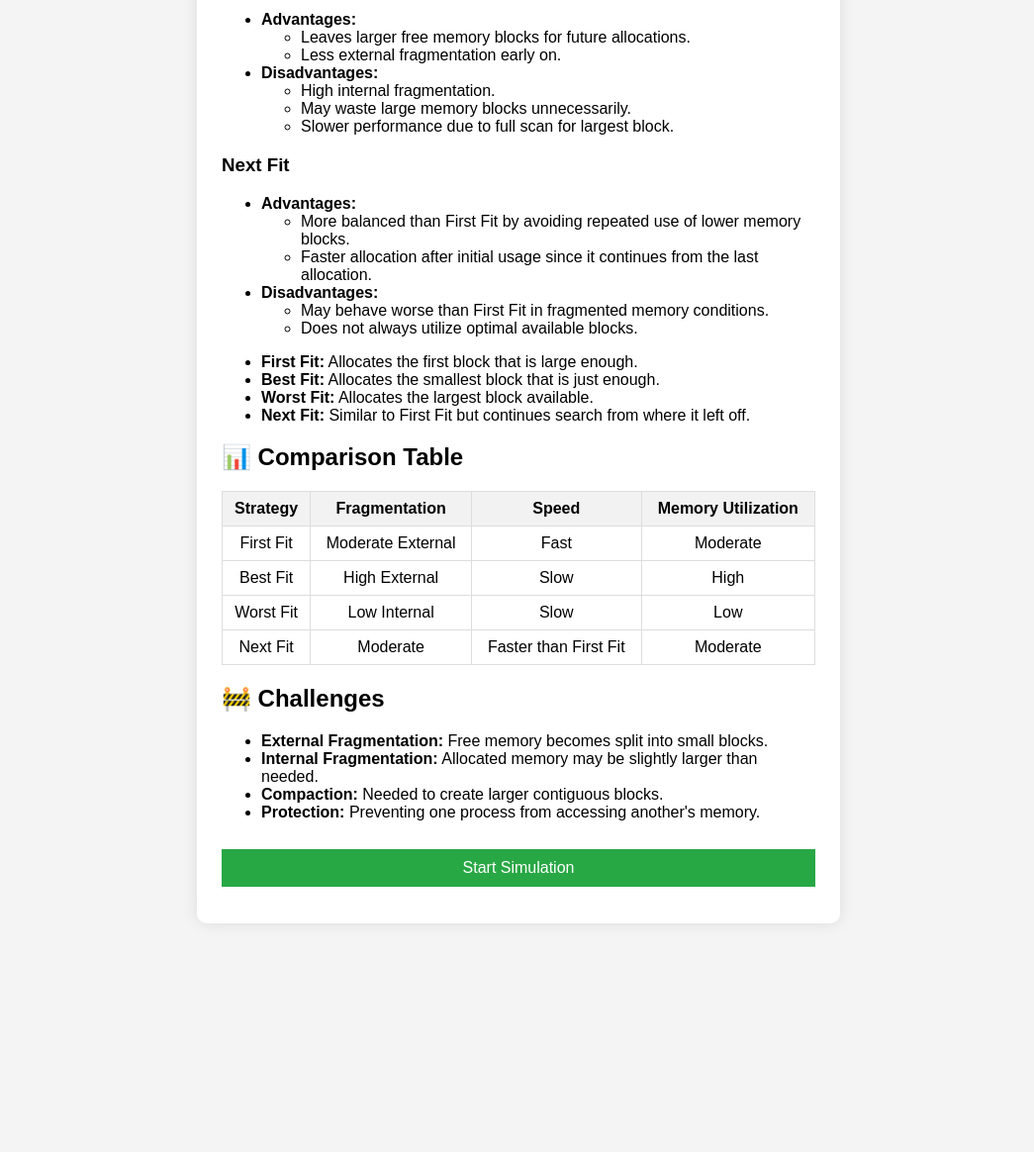
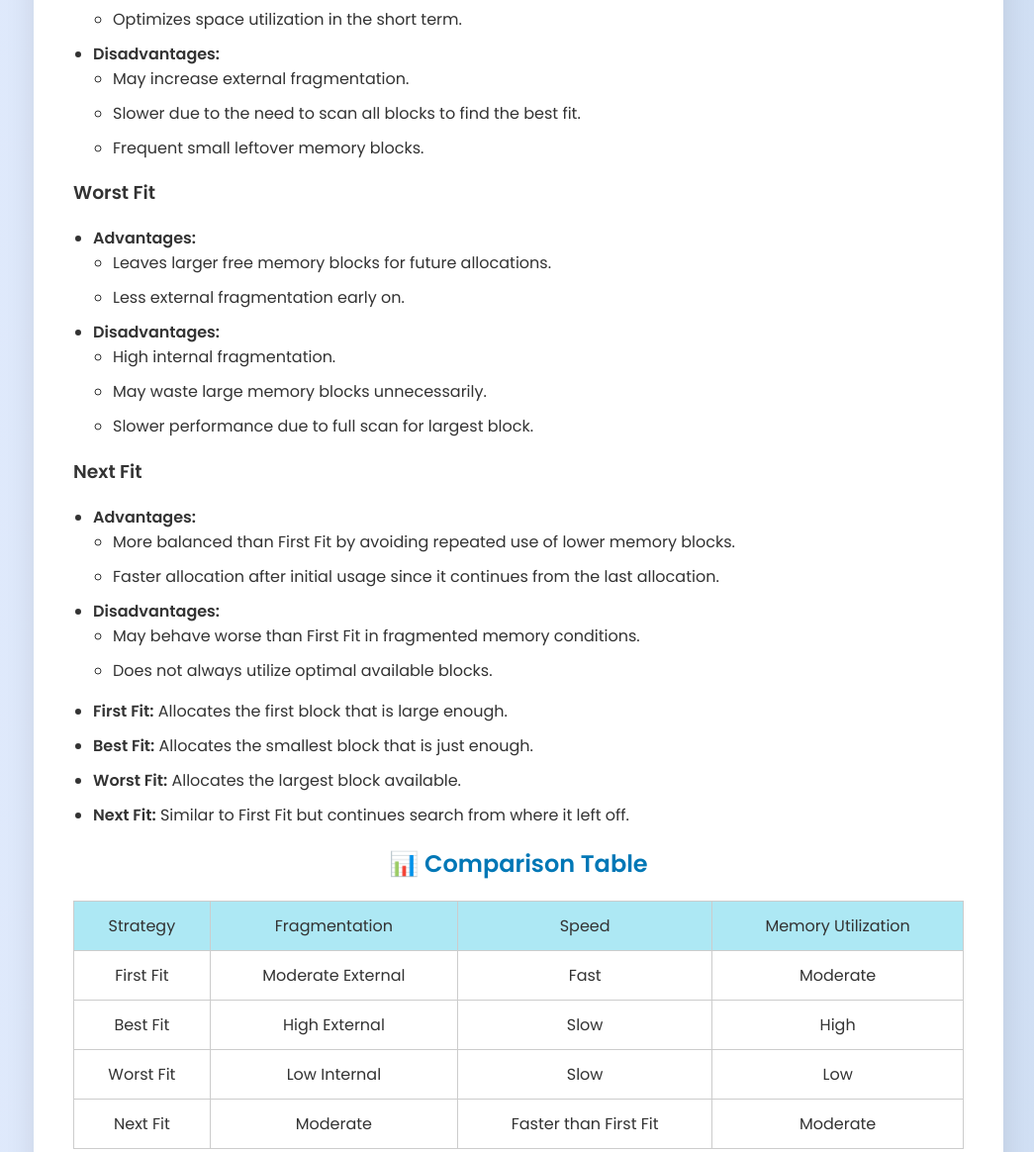
Before and after one commit to adithya976/OS-Emulator, a plain HTML site: page contiguousmemoryallocation/index.html in a window 1280 px wide. Shown: the part 788-1952 px from the top of the page at 99% size, without its empty margins (116-1161 px from the left). Before the commit the page ends 1749 px from the top, so only its background shows below. Drawn offline with Linux system fonts and the light colour scheme.

Commit message:
Update style.css

```diff
--- a/contiguousmemoryallocation/style.css
+++ b/contiguousmemoryallocation/style.css
@@ -1,48 +1,92 @@
 body {
-    font-family: Arial, sans-serif;
-    background-color: #f4f4f4;
-    padding: 20px;
+  font-family: 'Poppins', sans-serif;
+  background: linear-gradient(to right, #e0eafc, #cfdef3);
+  margin: 0;
+  padding: 0;
+  color: #333;
 }
 
+
 .container {
-    max-width: 600px;
-    background: white;
-    padding: 25px;
-    border-radius: 10px;
-    margin: auto;
-    box-shadow: 0 0 15px rgba(0, 0, 0, 0.1);
+  max-width: 900px;
+  background: #fff;
+  padding: 40px;
+  margin: 40px auto;
+  border-radius: 16px;
+  box-shadow: 0 10px 30px rgba(0, 0, 0, 0.1);
+}
+
+h1, h2 {
+  text-align: center;
+  color: #0077b6;
+}
+h1, h2, h3 {
+  font-weight: 600;
+}
+
+ul, p, td, th {
+  font-weight: 400;
+}
+
+ul {
+  padding-left: 20px;
+}
+
+ul li {
+  margin-bottom: 10px;
+}
+
+table {
+  width: 100%;
+  border-collapse: collapse;
+  margin-top: 20px;
+}
+
+th, td {
+  padding: 12px;
+  border: 1px solid #ccc;
+  text-align: center;
+}
+
+th {
+  background-color: #ade8f4;
 }
 
 input, select, button {
   width: 100%;
-    padding: 10px;
-    margin: 12px 0;
+  padding: 12px;
+  margin: 10px 0;
   font-size: 16px;
+  border-radius: 8px;
+  border: 1px solid #ccc;
+}
+
+input:focus, select:focus {
+  border-color: #0077b6;
+  outline: none;
 }
 
 button {
-    background-color: #28a745;
+  background-color: #00b4d8;
   color: white;
+  cursor: pointer;
   border: none;
-    cursor: pointer;
+  transition: background-color 0.3s;
 }
 
 button:hover {
-    background-color: #218838;
+  background-color: #0077b6;
 }
 
-  table {
-    width: 100%;
-    margin-top: 20px;
-    border-collapse: collapse;
+#result {
+  margin-top: 30px;
 }
 
-  th, td {
-    padding: 8px;
-    border: 1px solid #ddd;
-    text-align: center;
+#result table {
+  animation: fadeIn 0.5s ease;
 }
 
-  th {
-    background-color: #f2f2f2;
+@keyframes fadeIn {
+  from { opacity: 0; }
+  to { opacity: 1; }
 }
```
Lines whose indentation alone changed are shown as unchanged.
